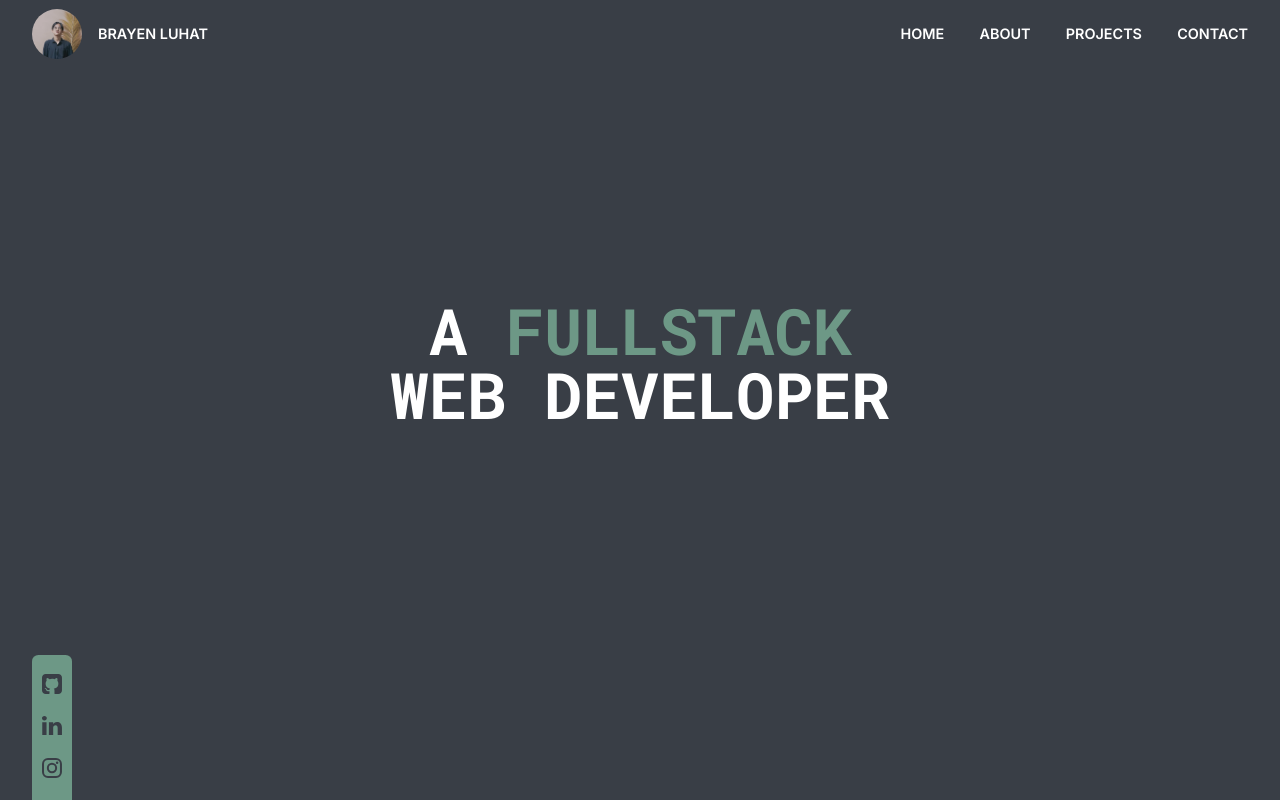
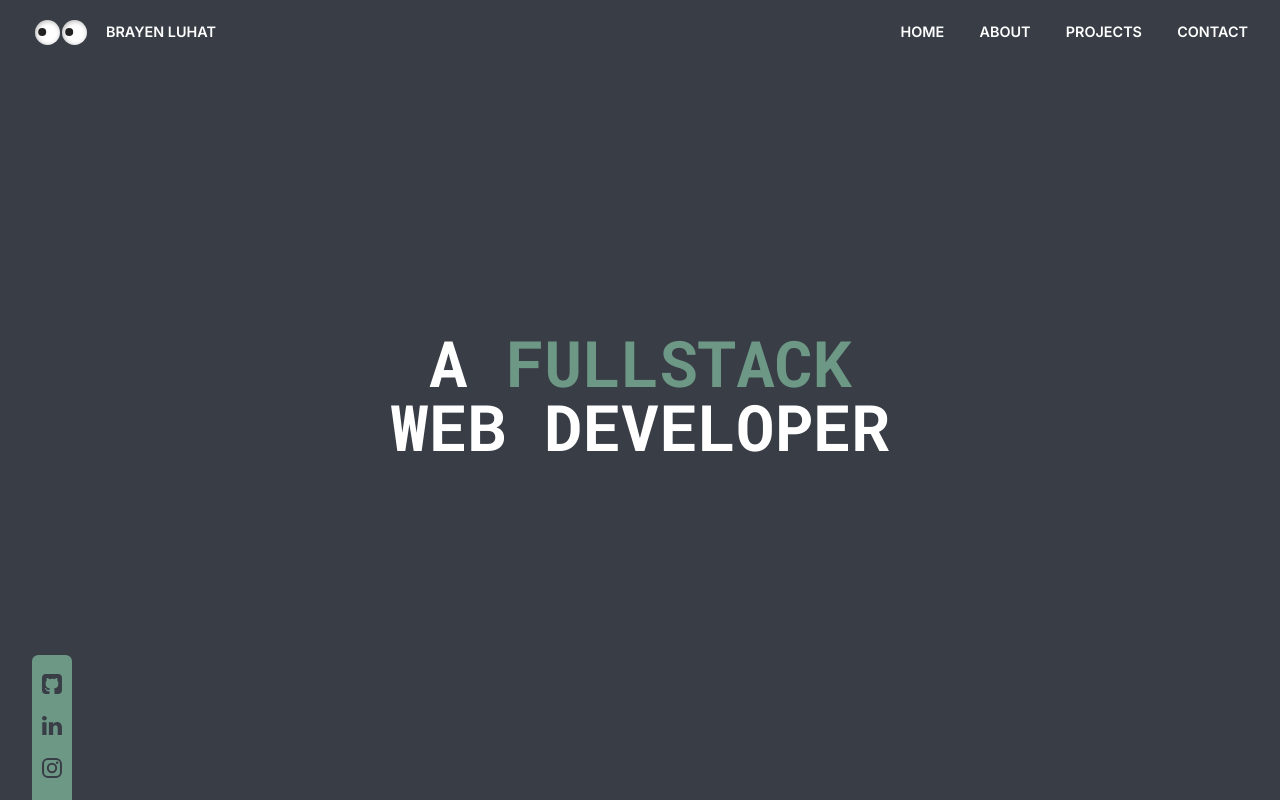
Before and after one commit to brayenid/bryn-web, a Vue app in the folder brayenweb/: page / in a window 1280 px wide. Shown: the top 800 px of the page. Built offline with nearby package versions, Linux system fonts and the light colour scheme.

Commit message:
edit scroll to element and add eye

```diff
--- a/brayenweb/src/components/ContactSection.vue
+++ b/brayenweb/src/components/ContactSection.vue
@@ -7,7 +7,7 @@ AOS.init()
   <div class="contactContainer">
     <div data-aos="zoom-in-up" class="contactTitle">
       <h1>#contact</h1>
-      <p>Want to work together or just talk about your project, feel free to send me a message!</p>
+      <p>Want to talk about your project, feel free to send me a message!</p>
     </div>
     <div data-aos="zoom-in-down" data-aos-delay="200" id="form">
       <form target="_blank" action="https://formsubmit.co/319bddddd3b99cba0d6b68a77af1ed21" method="POST">
--- a/brayenweb/src/components/HeaderSection.vue
+++ b/brayenweb/src/components/HeaderSection.vue
@@ -5,7 +5,13 @@ import IconLinkedinVue from './icons/IconLinkedin.vue'
 import IconInstagramVue from './icons/IconInstagram.vue'
 import AOS from 'aos'
 import 'aos/dist/aos.css'
+import { onMounted } from 'vue'
 AOS.init()
+onMounted(() => {
+  const nav = document.querySelector('nav')
+  const headerTitle = document.querySelector('.jumbo h1')
+  headerTitle.style.transform = `translateY(${nav.offsetHeight / 2}px)`
+})
 </script>
 <template>
   <header>
--- a/brayenweb/src/components/NavMenu.vue
+++ b/brayenweb/src/components/NavMenu.vue
@@ -12,20 +12,42 @@ onMounted(() => {
       menuCheck.click()
     }
   })
+  const eyeball = () => {
+    const eyes = document.querySelectorAll('.eyes')
+    eyes.forEach((eye) => {
+      const x = eye.getBoundingClientRect().left + eye.clientWidth / 2
+      const y = eye.getBoundingClientRect().top + eye.clientHeight / 2
+      const radian = Math.atan2(event.pageX - x, event.pageY - y)
+      const rotate = radian * (180 / Math.PI) * -1 + 270
+      eye.style.transform = 'rotate(' + rotate + 'deg)'
+    })
+  }
+  document.body.addEventListener('mousemove', eyeball)
 })
+const getElementPosition = (elementQuery) => {
+  const element = document.querySelector(elementQuery).offsetTop - 67
+  return element
+}
+const gotoElement = (elementQuery) => {
+  const elementPosition = getElementPosition(elementQuery)
+  window.scrollTo(0, elementPosition)
+}
 </script>
 <template>
   <nav data-aos="fade-down" data-aos-delay="100">
     <div class="left">
-      <img src="@/assets/bryn.webp" alt="bryn" />
+      <div class="container">
+        <div class="eyes"></div>
+        <div class="eyes"></div>
+      </div>
       <h1>Brayen Luhat</h1>
     </div>
     <div class="right">
       <ul class="menuList">
         <li><a href="/">Home</a></li>
-        <li><a href="#about">About</a></li>
-        <li><a href="#projects">Projects</a></li>
-        <li><a href="#contact">Contact</a></li>
+        <li><a class="aboutClick" @click.prevent="gotoElement('#about')" href="#about">About</a></li>
+        <li><a @click.prevent="gotoElement('#projects')" href="#projects">Projects</a></li>
+        <li><a @click.prevent="gotoElement('#contact')" href="#contact">Contact</a></li>
       </ul>
     </div>
     <div class="hamburger">
@@ -171,6 +193,33 @@ input[type]:checked ~ span.middle {
   transform: translateX(-20px);
   opacity: 0;
 }
+.container {
+  display: flex;
+  padding: 2px;
+  border-radius: 0.3rem;
+}
+
+.container .eyes {
+  position: relative;
+  width: 25px;
+  height: 25px;
+  display: block;
+  background-color: #fff;
+  margin: 0 1px;
+  border-radius: 50%;
+  box-shadow: inset 1px 1px 5px rgba(0, 0, 0, 0.3);
+}
+.container .eyes::before {
+  content: '';
+  top: 35%;
+  left: 40px;
+  transform: translate(-460%, 0);
+  width: 8px;
+  height: 8px;
+  border-radius: 50%;
+  background: #222;
+  position: absolute;
+}
 @media screen and (min-width: 700px) {
   nav {
     padding: 9px 2rem;
--- a/brayenweb/src/views/AboutView.vue
+++ b/brayenweb/src/views/AboutView.vue
@@ -13,9 +13,9 @@ import { RouterLink } from 'vue-router'
         I don't know if anyone will ever open this page, but hey. Once again, my name is Brayen Luhat you can call me Brayen. I live in a small district in East Kalimantan (Kalimantan), West Kutai, Indonesia. I am an independent Web
         Developer student and always will be. My main programming language is Javascript (JS). I usually work as a fullstack JS developer. <br /><br />
         As a web programming enthusiast, I learned a lot from great programming teachers. I learned from teachers like Shandika Galih, Eko Kurniawan Khannedy and also many other teachers. I am also learning programmatically on the
-        <a href="https://www.dicoding.com/users/brayenluhat" target="_blank">Dicoding</a> platform, and I am also currently undergoing an Advanced Class Front End Web Development program held by IDCamp via Dicoding since last May. I am also
-        a member of Kelasfulstack.id organized by Codepolitan. Along the way through these learning programs, I will also be developing some independent projects, and if you are interested in working with me, you can contact me and talk
-        about your plans. <br /><br />
+        <a href="https://www.dicoding.com/users/brayenluhat" target="_blank">Dicoding</a> platform, and currently undergoing an Advanced Class Front End Web Development program held by IDCamp via Dicoding since last May. I am also a member
+        of Kelasfulstack.id organized by Codepolitan. Along the way through these learning programs, I will also be developing some independent projects, and if you are interested in working with me, you can contact me and talk about your
+        plans. <br /><br />
         You can find me on <a href="https://github.com/brayenid" target="_blank">Github</a>, <a href="https://www.linkedin.com/in/brayenluhat/" target="_blank">Linkedin</a>,
         <a href="https://www.instagram.com/brayenluhat/" target="_blank">Instagram</a>
       </p>
```
